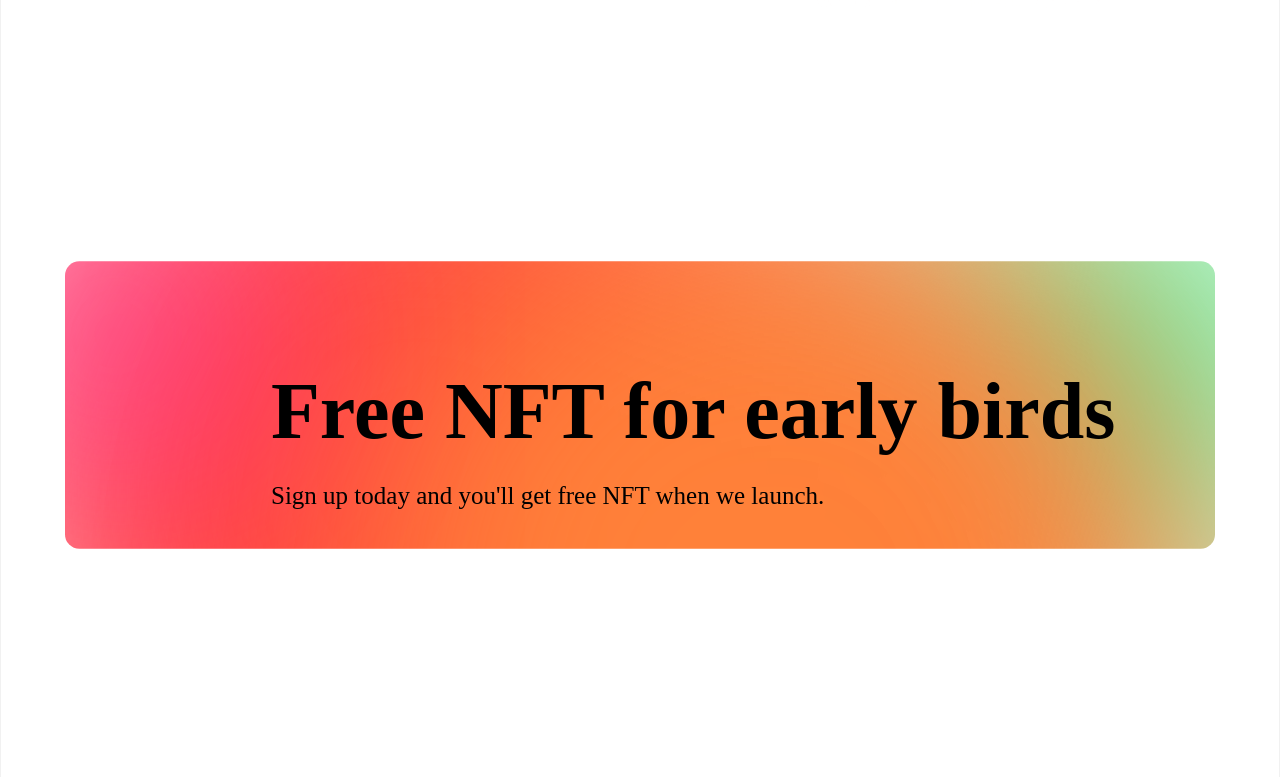
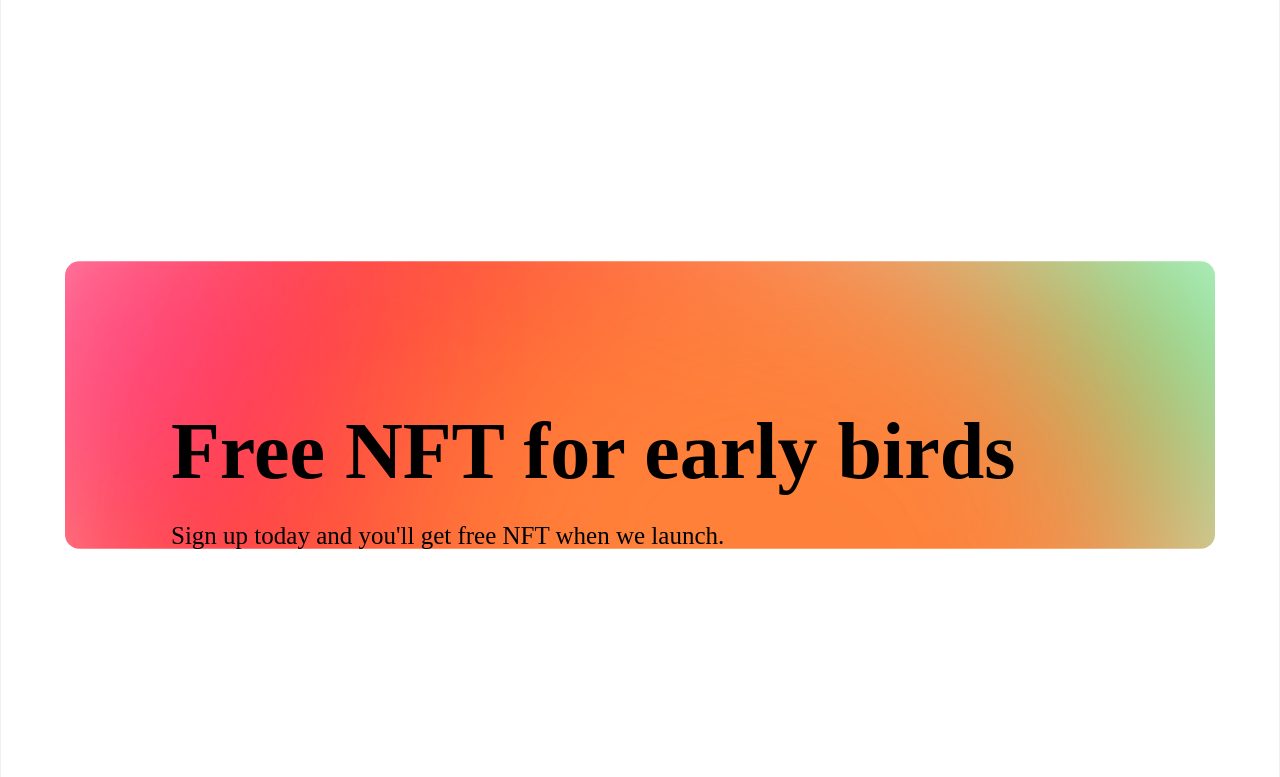
Before and after one commit to ArvydasBeg/atsiskaitymas, a plain HTML site: page index.html in a window 1280 px wide. Shown: the part 861-1638 px from the top of the page. Drawn offline with nearby package versions, Linux system fonts and the light colour scheme.

Commit message:
jau kazkas panasaus

```diff
--- a/index.css
+++ b/index.css
@@ -458,8 +458,8 @@ footer {
     left: 0px;
   }
   .container span {
-    left: 250px;
-    bottom: 100px;
+    left: 150px;
+    bottom: 20px;
   }
 
   /* man su grid ir imoniu logo */
@@ -478,6 +478,9 @@ footer {
   }
 
   /* opensea */
+  .nft-grid {
+    width: 99%;
+  }
 
   .main-3 h3 {
     width: 900px;
```
